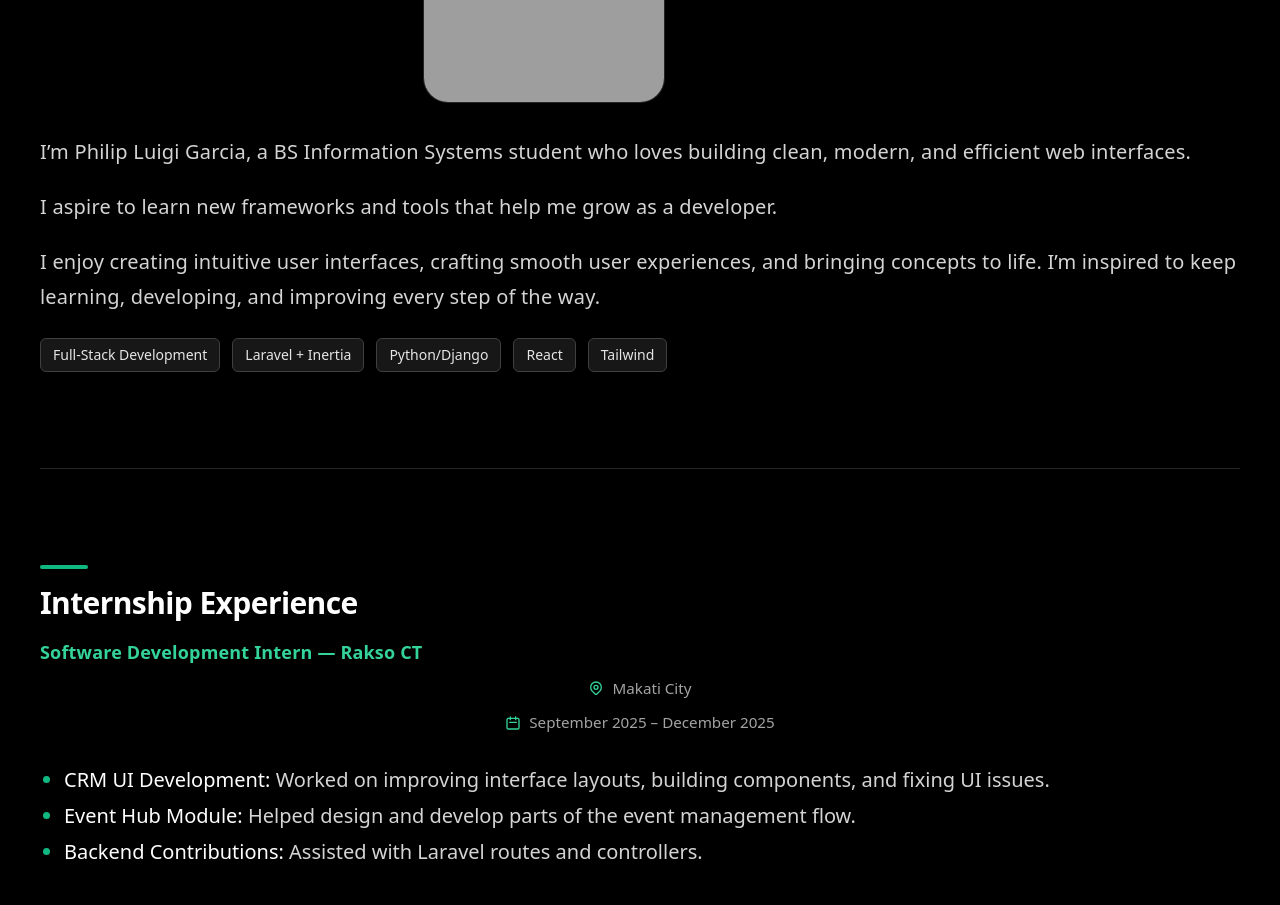
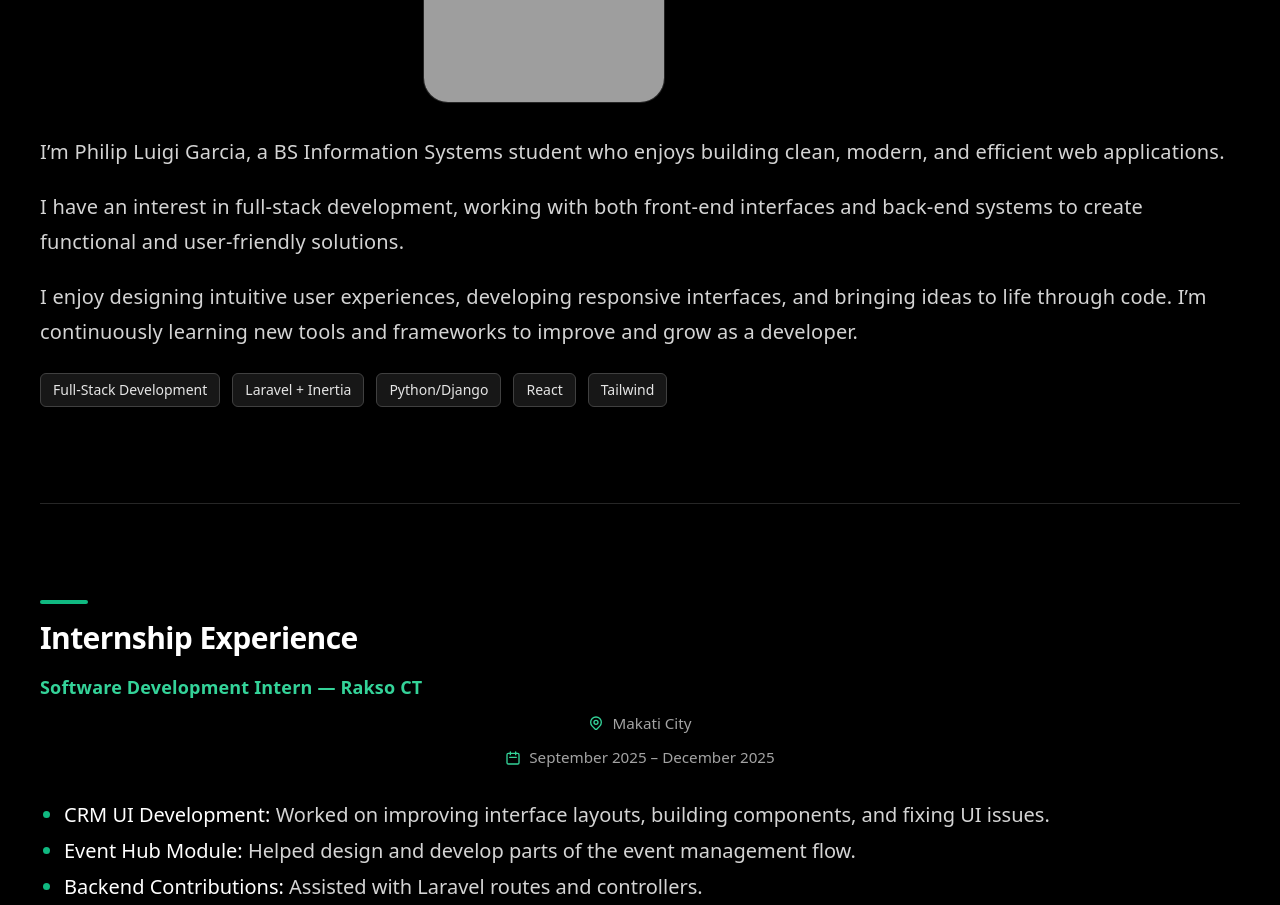
Before and after one commit to philuigi/portfolio, a React (Vite) app: page / in a window 1280 px wide. Shown: the part 880-1785 px from the top of the page. Built offline with nearby package versions, Linux system fonts and the light colour scheme; grey boxes are pictures that could not be loaded.

Commit message:
update on about me part

```diff
--- a/src/pages/Home.jsx
+++ b/src/pages/Home.jsx
@@ -209,18 +209,20 @@ export default function Home() {
             <div className="space-y-5 text-neutral-300 leading-relaxed text-lg md:text-xl">
               <p>
                 I’m Philip Luigi Garcia, a BS Information Systems student who
-                loves building clean, modern, and efficient web interfaces.
+                enjoys building clean, modern, and efficient web applications.
               </p>
 
               <p>
-                I aspire to learn new frameworks and tools that help me grow as
-                a developer.
+                I have an interest in full-stack development, working with both
+                front-end interfaces and back-end systems to create functional
+                and user-friendly solutions.
               </p>
 
               <p>
-                I enjoy creating intuitive user interfaces, crafting smooth user
-                experiences, and bringing concepts to life. I’m inspired to keep
-                learning, developing, and improving every step of the way.
+                I enjoy designing intuitive user experiences, developing
+                responsive interfaces, and bringing ideas to life through code.
+                I’m continuously learning new tools and frameworks to improve
+                and grow as a developer.
               </p>
             </div>
 
```
